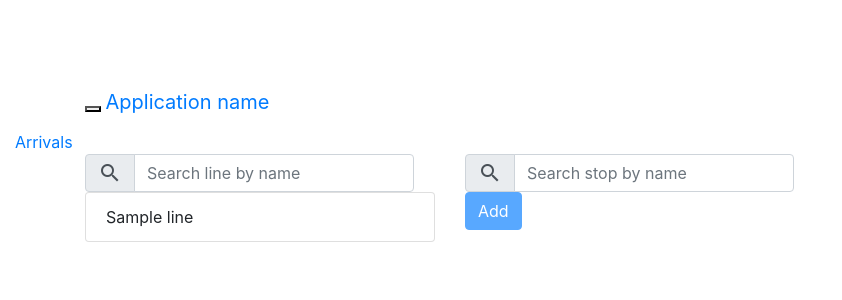
After one commit to massimiliano76/tfl_arrivals, a Flask app: page /add_stop in a window 1280 px wide. The commit adds this page. Shown: the top 300 px of the page, without its empty margins (0-842 px from the left). Run offline with Flask 2, Linux system fonts and the light colour scheme; tables that the repository leaves empty hold one stand-in row (values such as "Sample post"); parts of the project's set-up code (start-up, migrations or seed data) failed here and were passed over; some libraries are stand-ins or nearby versions.

Commit message:
Added Add stop page

```diff
--- /dev/null
+++ b/tfl_arrivals/tfl_arrivals/static/scripts/add_stop.js
@@ -0,0 +1,140 @@
+
+function clearHighlightedLine(list) {
+    for (line of list.getElementsByTagName("li")) {
+        line.classList.remove("active");
+    };
+}
+
+function setHighlightedLine(list, naptan_id) {
+    clearHighlightedLine(list);
+    for (line of list.getElementsByTagName("li")) {
+        if (line.getAttribute("data-naptan-id") == naptan_id)
+            line.classList.add("active");
+    };
+    updateAddButtonEnabledState();
+}
+
+function showAddResultMessage(alert, text) {
+    alert.innerHTML = text;
+    alert.classList.add("in");
+    //alert.hidden = false;
+}
+
+function addStop() {
+    showAddResultMessage(add_success_alert, stop.innerHTML + " added");
+    //var xhr = new XMLHttpRequest();
+    //stop = selectedStop()
+    //xhr.open('POST', "http://localhost:5555/add/add_monitored_stop/" + stop.getAttribute("data-naptan-id"), true);
+    //xhr.onreadystatechange = function () {
+    //    if (xhr.readyState == 4) {
+    //        showAddResultMessage(add_success_alert, stop.innerHTML + " added");
+    //    }
+    //    else {
+    //        showAddResultMessage(add_success_error, "Cannot add " + stop.innerHTML);
+    //    }
+    //}
+
+    //xhr.send();
+}
+
+function clearStops() {
+    while (stop_list.firstChild) {
+        stop_list.removeChild(stop_list.firstChild);
+    }
+    clearHighlightedLine(stop_list);
+    updateAddButtonEnabledState();
+}
+
+function selectStop(naptan_id) {
+    setHighlightedLine(stop_list, naptan_id);
+    updateAddButtonEnabledState();
+}
+
+function selectedStop() {
+    for (stop of stop_list.getElementsByTagName("li")) {
+        if (stop.classList.contains("active")) {
+            return stop;
+        }
+    }
+
+    return null;
+}
+
+function updateAddButtonEnabledState() {
+    add_stop.disabled = (selectedStop() == null);
+}
+
+
+
+function loadStops(line_id) {
+    var xhr = new XMLHttpRequest();
+    xhr.open('GET', "http://localhost:5555/api/stops/" + line_id, true);
+    xhr.onreadystatechange = function () {
+        if (xhr.readyState == 4) {
+            stops = JSON.parse(xhr.responseText);
+            clearStops();
+
+            for (let stop of stops) {
+                var li = document.createElement("li");
+                var name = stop.name;
+                if (stop.indicator != "") {
+                    name += " (" + stop.indicator + ")";
+                }
+                li.appendChild(document.createTextNode(name));
+                li.classList.add("list-group-item");
+                li.setAttribute("data-naptan-id", stop.naptan_id);
+                li.onclick = function () { selectStop(stop.naptan_id); }
+                stop_list.appendChild(li);
+            }
+        }
+    }
+    xhr.send();
+}
+
+
+
+function selectLine(line) {
+    loadStops(line.getAttribute("data-naptan-id"));
+    setHighlightedLine(line_list, line.getAttribute("data-naptan-id"));
+}
+
+
+function filterItems(pattern, list) {
+    var items = list.getElementsByTagName("li");
+
+    var count = 0;
+    for (i = 0; i < items.length; i++) {
+        if (items[i].innerHTML.toUpperCase().indexOf(pattern.toUpperCase()) > -1) {
+            items[i].style.display = "block";
+            count++;
+        } else {
+            items[i].style.display = "none";
+        }
+    }
+    return count;
+}
+
+
+function selectFirstVisible(line_list) {
+    var items = line_list.getElementsByTagName("li");
+
+    var count = 0;
+    for (i = 0; i < items.length; i++) {
+        if (items[i].style.display == "block") {
+            selectLine(items[i]);
+            return;
+        }
+    }
+}
+
+
+line_search.addEventListener('keyup', function () {
+    if (filterItems(this.value, line_list) == 0) {
+        clearStops();
+    }
+    selectFirstVisible(line_list);
+});
+
+stop_search.addEventListener('keyup', function () {
+    filterItems(this.value, stop_list);
+});
--- /dev/null
+++ b/tfl_arrivals/tfl_arrivals/templates/add_stop.html
@@ -0,0 +1,57 @@
+{% extends "layout.html" %}
+
+{% block content %}
+
+<a href="{{url_for('arrivals')}}">Arrivals</a>
+
+
+<div class="container container-add-stop">
+    <div class="row">
+        <div class="col-12 col-md-4">
+            <div class="input-group">
+                <div class="input-group-prepend">
+                    <span class="input-group-text">
+                        <i class="material-icons">search</i>
+                    </span>
+                </div>
+                <input id="line_search" type="text" class="form-control" placeholder="Search line by name" />
+            </div>
+            <div class="line-list-container">
+                <ul class="list-group line-list" id="line_list">
+                    {% for line in lines %}
+                    <li class="list-group-item line-list-item" data-naptan-id="{{line.line_id}}" onclick="selectLine(this)">
+                        {{line.name}}
+                    </li>
+                    {% endfor %}
+                </ul>
+            </div>
+        </div>
+        <div class="col-12 col-md-8">
+            <div class="input-group">
+                <div class="input-group-prepend">
+                    <span class="input-group-text">
+                        <i class="material-icons">search</i>
+                    </span>
+                </div>
+                <input id="stop_search" type="text" class="form-control"  placeholder="Search stop by name" />
+            </div>
+            <div class="stop-list-container">
+                <ul class="list-group stop-list" id="stop_list"></ul>
+            </div>
+            <div>
+                <button id="add_stop" type="button" class="btn btn-primary btn-large" disabled onclick="addStop()">Add</button>
+            </div>
+        </div>
+    </div>
+        <!--<div class="row">
+            <div class="col-12 col-md-4"></div>
+            <div class="col-12 col-md-8">
+
+            </div>
+        </div>-->
+
+</div>
+
+<script src="/static/scripts/add_stop.js"></script>
+
+{% endblock %}
--- a/tfl_arrivals/tfl_arrivals/templates/arrival_boards.html
+++ b/tfl_arrivals/tfl_arrivals/templates/arrival_boards.html
@@ -1,6 +1,8 @@
 {% extends "layout.html" %}
 
 {% block content %}
+
+<a href="{{url_for('add_stop')}}">Add stop</a>
 
 <div class="arrival-card-container">
 	<div class="row justify-content-center">
--- a/tfl_arrivals/tfl_arrivals/templates/layout.html
+++ b/tfl_arrivals/tfl_arrivals/templates/layout.html
@@ -4,8 +4,9 @@
     <meta charset="utf-8" />
     <meta name="viewport" content="width=device-width, initial-scale=1.0">
     <title>{{ title }} - My Flask Application</title>
+    <link rel="stylesheet" type="text/css" href="/static/content/site.css" />
     <link rel="stylesheet" type="text/css" href="/static/content/bootstrap.min.css" />
-    <link rel="stylesheet" type="text/css" href="/static/content/site.css" />
+    <link rel="stylesheet" href="https://fonts.googleapis.com/icon?family=Material+Icons">
     <script src="/static/scripts/modernizr-2.6.2.js"></script>
 </head>
 
@@ -31,13 +32,13 @@
 
     <div class="body-content">
         {% block content %}{% endblock %}
-        <hr />
+        <!--hr />
         <footer>
             <p>&copy; {{ year }} - My Flask Application</p>
-        </footer>
+        </footer-->
     </div>
 
-    <script src="/static/scripts/jquery-1.10.2.js"></script>
+    <script src="/static/scripts/jquery-3.3.1.min.js"></script>
     <script src="/static/scripts/bootstrap.js"></script>
     <script src="/static/scripts/respond.js"></script>
     {% block scripts %}{% endblock %}
--- a/tfl_arrivals/tfl_arrivals/views.py
+++ b/tfl_arrivals/tfl_arrivals/views.py
@@ -44,12 +44,22 @@ def arrivals():
             order_by(Arrival.expected).\
             limit(6).all()
 
-    return render_template("arrival_boards.html", stops=arrivals_by_stop)
+    return render_template("arrival_boards.html", title="Arrivals", stops=arrivals_by_stop)
 
-
+@app.route('/add_stop')
+def add_stop():
+    lines = db.session.query(Line).all()
+    """Renders the Add stop page."""
+    return render_template(
+        'add_stop.html',
+        title='Add Stop',
+        year=datetime.now().year,
+        message='Your contact page.',
+        lines=lines
+    )
 
 @app.route('/api/stops/<string:line_id>')
-def line_stops(line_id):
+def api_line_stops(line_id):
     def get_all_stops_for_line():
         return db.session.query(StopPoint).filter(StopPoint.lines.any(line_id = line_id)).all()
 
@@ -65,7 +75,7 @@ def line_stops(line_id):
 
 
 @app.route('/api/add_monitored_stop/<string:new_naptan_id>', methods=["POST"])
-def add_monitored_stop(new_naptan_id):
+def api_add_monitored_stop(new_naptan_id):
     if db.session.query(StopPoint).filter(StopPoint.naptan_id == new_naptan_id).count() == 0:
         populate_stop(new_naptan_id)
 
```
Also changed, not shown: 1 other file.
